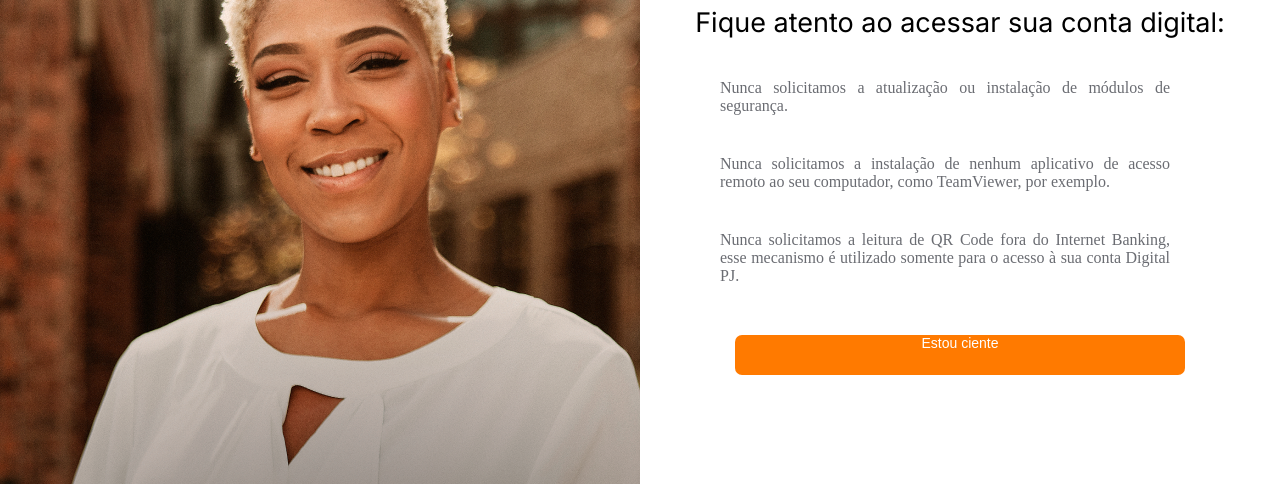
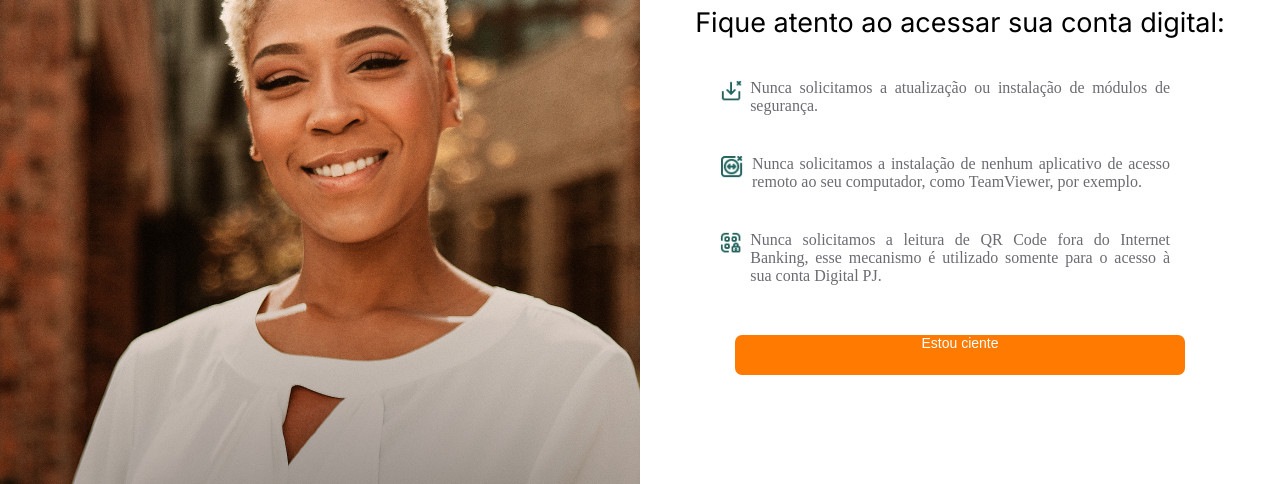
Before and after one commit to franciscomeira/Site.Inter.PJ.Clone, a plain HTML site: page index.html in a window 1280 px wide. Shown: the part 162-646 px from the top of the page. Drawn offline with Linux system fonts and the light colour scheme.

Commit message:
Version update
Add img and code format

```diff
--- a/css/styles.css
+++ b/css/styles.css
@@ -80,6 +80,7 @@
     font-size: 16px;
     margin-top: 40px;
     color: #6a6c72;
+    display: flex;
 }
 
 
@@ -114,8 +115,17 @@
 
 .bt_entrar  {
 
+    justify-content: center;
+    display: flex;
 
-    display: flex;
-    justify-content: center;
+
 
 }
+
+.conteudo-ladodireito img {
+
+    width: 25px;
+    height: 25px;
+    margin-right: 7px;
+
+}
--- a/index.html
+++ b/index.html
@@ -5,6 +5,7 @@
     <meta http-equiv="X-UA-Compatible" content="IE=edge">
     <meta name="viewport" content="width=s, initial-scale=1.0">
     <link href="css/styles.css" rel="stylesheet">
+    <link href="https://fonts.googleapis.com/icon?family=Material+Icons" rel="stylesheet">
     <title>Internet Banking Banco Inter</title>
 </head>
 <body>
@@ -33,9 +34,9 @@
 
          <div class="conteudo-ladodireito">
 
-             <p class="texto-ladodireito">Nunca solicitamos a atualização ou instalação de módulos de segurança.</p>
-             <p class="texto-ladodireito" >Nunca solicitamos a instalação de nenhum aplicativo de acesso remoto ao seu computador, como TeamViewer, por exemplo.</p>
-             <p class="texto-ladodireito">Nunca solicitamos a leitura de QR Code fora do Internet Banking, esse mecanismo é utilizado somente para o acesso à sua conta Digital PJ.</p>
+                <p class="texto-ladodireito"><img class="icone" src="/assets/image/baixar.png">Nunca solicitamos a atualização ou instalação de módulos de segurança.</p>
+                <p class="texto-ladodireito"><img class="icone" src="/assets/image/remoto.png"> Nunca solicitamos a instalação de nenhum aplicativo de acesso remoto ao seu computador, como TeamViewer, por exemplo.</p>
+                <p class="texto-ladodireito"><img class="icone" src="/assets/image/seguro.png">Nunca solicitamos a leitura de QR Code fora do Internet Banking, esse mecanismo é utilizado somente para o acesso à sua conta Digital PJ.</p>
                 <div class="bt_entrar">
              <button class="botao_entrar">Estou ciente</button>
                 </div>
```
Also changed, not shown: assets/image/baixar.png (added), assets/image/remoto.png (added), assets/image/seguro.png (added).
